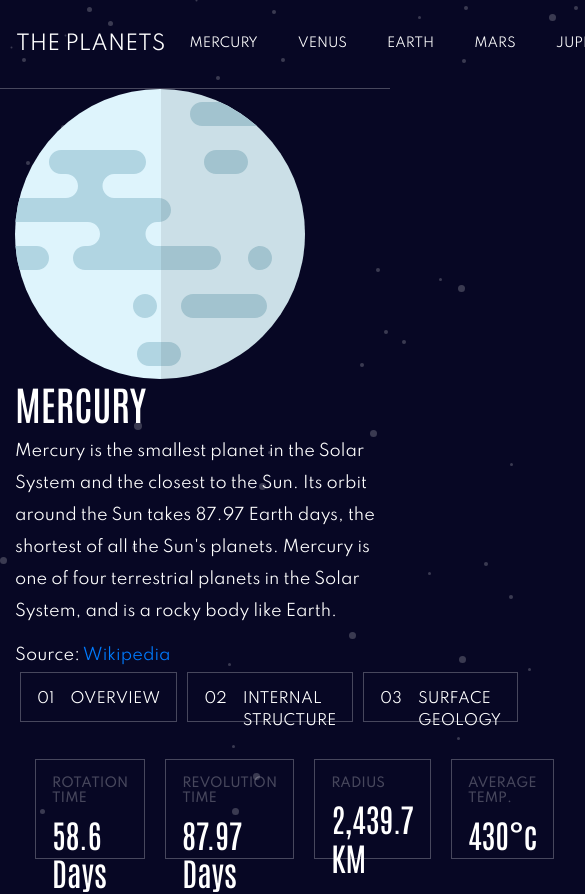
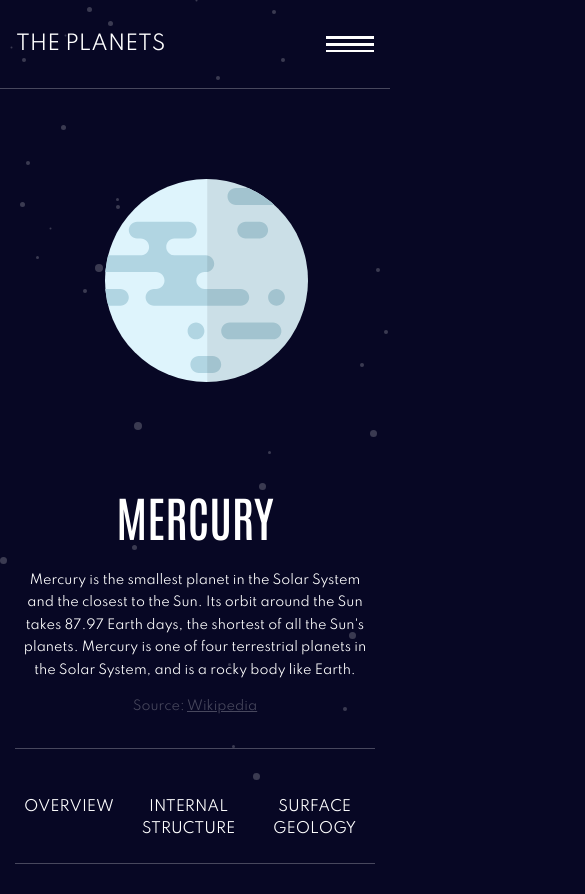
Before and after one commit to zdavidson/planet-hub, a React (Create React App) app: page / in a window 390 px wide. Shown: the top 894 px of the page, 585 px wide, since content can reach past the window. Built offline with nearby package versions, Linux system fonts and the light colour scheme.

Commit message:
inital mobile structure

```diff
--- a/src/components/InfoSelector.js
+++ b/src/components/InfoSelector.js
@@ -5,6 +5,7 @@ const InfoSelector = (props) => {
   const setContent = props.setContent;
   const setImage = props.setImage;
   const setGeoImage = props.setGeoImage;
+
   return (
     <div className="info-selector">
       <button
--- a/src/components/InfoSelector.scss
+++ b/src/components/InfoSelector.scss
@@ -4,6 +4,9 @@
 
   // Small Screens
   @media screen and (max-width: 600px) {
+    border-top: 1px solid rgba(255, 255, 255, 0.26);
+    border-bottom: 1px solid rgba(255, 255, 255, 0.26);
+    margin: 2rem 0;
   }
 
   // Medium Screens
@@ -42,6 +45,17 @@
 
   // Small Screens
   @media screen and (max-width: 600px) {
+    border: none;
+    text-align: center;
+    padding: 1rem 0.25rem;
+    margin-bottom: 2rem;
+    align-self: center;
+
+    margin-top: 2rem;
+
+    span {
+      display: none;
+    }
   }
 
   // Medium Screens
--- a/src/components/Navigation.js
+++ b/src/components/Navigation.js
@@ -29,6 +29,7 @@ const Navigation = (props) => {
             );
           })}
         </Nav>
+        <span id="hamburger-icon"></span>
       </NavBar>
     </div>
   );
--- a/src/components/Navigation.scss
+++ b/src/components/Navigation.scss
@@ -17,6 +17,16 @@
 
   // Small Screens
   @media screen and (max-width: 600px) {
+    .nav-links {
+      display: none;
+    }
+
+    #hamburger-icon {
+      background-image: url("../icon-hamburger.svg");
+      height: 1rem;
+      width: 3rem;
+      margin-left: auto;
+    }
   }
 
   // Medium Screens
--- a/src/components/PlanetImage.scss
+++ b/src/components/PlanetImage.scss
@@ -1,8 +1,33 @@
 .planet-img {
   // General Styles
+  padding: 12%;
+  padding-bottom: 0;
+  width: 100%;
+  flex-basis: 50%;
+
+  #planet-pic {
+    width: 100%;
+  }
+  #geo-pic {
+    width: 50%;
+    transform: translate(50%, -50%);
+    padding: 0;
+  }
 
   // Small Screens
   @media screen and (max-width: 600px) {
+    padding: 25%;
+    padding-right: 0;
+
+    #planet-pic {
+      width: 75%;
+    }
+
+    #geo-pic {
+      width: 40%;
+      transform: translate(45%, -50%);
+      padding: 0;
+    }
   }
 
   // Medium Screens
@@ -11,19 +36,5 @@
 
   // Large Screens
   @media screen and (min-width: 768px) {
-    padding: 15% 12.5%;
-    padding-bottom: 0;
-    width: 100%;
-    flex-basis: 50%;
-
-    #planet-pic {
-      width: 100%;
-    }
-
-    #geo-pic {
-      width: 50%;
-      transform: translate(50%, -50%);
-      padding: 0;
-    }
   }
 }
--- a/src/components/PlanetInfo.scss
+++ b/src/components/PlanetInfo.scss
@@ -1,6 +1,7 @@
 .planet-info {
   // General Styles
-
+  display: flex;
+  flex-direction: column;
   // Small Screens
   @media screen and (max-width: 600px) {
   }
@@ -29,8 +30,32 @@
     line-height: 2;
   }
 
+  .planet-source,
+  .planet-source a {
+    color: rgba(255, 255, 255, 0.26);
+  }
+
+  .planet-source a {
+    text-decoration: underline;
+  }
+
   // Small Screens
   @media screen and (max-width: 600px) {
+    text-align: center;
+
+    h1 {
+      font-size: 3rem;
+      padding: 1rem 0;
+    }
+
+    .planet-description {
+      line-height: 1.75;
+    }
+
+    .planet-description,
+    .planet-source {
+      font-size: 0.8rem;
+    }
   }
 
   // Medium Screens
--- a/src/components/PlanetStatistics.scss
+++ b/src/components/PlanetStatistics.scss
@@ -4,6 +4,7 @@
 
   // Small Screens
   @media screen and (max-width: 600px) {
+    flex-direction: column;
   }
 
   // Medium Screens
@@ -35,6 +36,18 @@
 
   // Small Screens
   @media screen and (max-width: 600px) {
+    display: flex;
+    height: 75px;
+    margin: 0.5rem 0;
+
+    justify-content: space-between;
+    align-items: center;
+    align-self: center;
+
+    h2,
+    h3 {
+      display: inline-block;
+    }
   }
 
   // Medium Screens
```
Also changed, not shown: src/icon-hamburger.svg (renamed from public/assets/icon-hamburger.svg).
